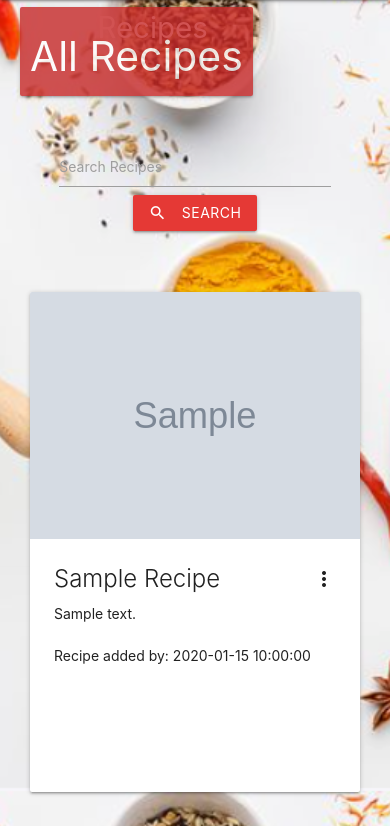
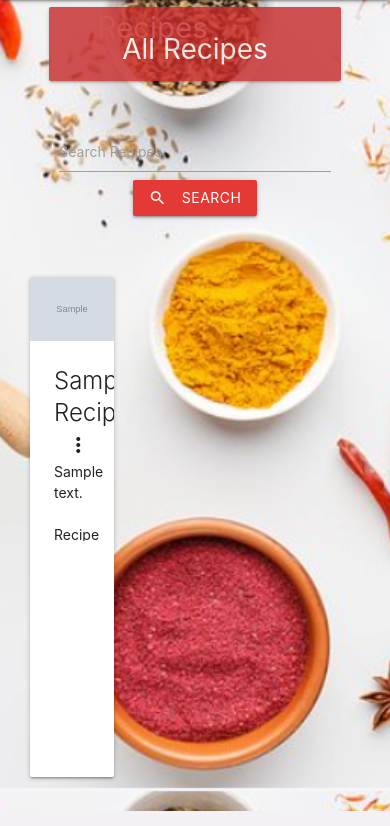
Before and after one commit to Cintakins/Recipe-Website, a Flask app: page /search in a window 390 px wide. Shown: the part 56-882 px from the top of the page. Run offline with Flask 2, Linux system fonts and the light colour scheme; grey boxes marked "Sample" are stand-in pictures; a database or web service that is not in the repository returns one stand-in record (values such as "Sample title"); some libraries are stand-ins or nearby versions.

Commit message:
changed position of titles

```diff
--- a/static/css/style.css
+++ b/static/css/style.css
@@ -3,6 +3,11 @@ body {
     background-repeat: no-repeat;
     background-size: cover;
     background-attachment: fixed;
+}
+
+.recipes-card {
+    width: 30%;
+    float: right;
 }
 
 #form-div {
@@ -44,3 +49,8 @@ select {
 .description {
     font-size: 1rem;
 }
+
+@media only screen and (max-width: 600px) {
+    h3 {
+        font-size: 2rem;
+    }
--- a/templates/add.html
+++ b/templates/add.html
@@ -1,7 +1,7 @@
 {% extends "base.html" %}
 {% block content %}
 <div class="row">
-    <div class="card-panel center-align red darken-3 white-text col l10 offset-l1 s12">
+    <div class="card-panel center-align red darken-3 white-text col s10 offset-s1">
         <h3>
             Add Recipe
         </h3>
--- a/templates/base.html
+++ b/templates/base.html
@@ -10,6 +10,7 @@
     <link href="https://fonts.googleapis.com/icon?family=Material+Icons" rel="stylesheet">
     <link rel="stylesheet" href="{{ url_for('static', filename='css/style.css') }}" type="text/css">
     <link href="https://cdnjs.cloudflare.com/ajax/libs/font-awesome/6.1.1/css/all.min.css">
+    <link rel="icon" type="image/x-icon" href="../static/images/favicon.png">
 
     <title>Delicious Recipes</title>
 </head>
@@ -36,7 +37,12 @@
             </div>
         </nav>
         <ul class="sidenav red darken-3" id="mobile-demo">
-            <li><a href="{{ url_for('all_recipes') }}">All Recipes</a></li>
+            <li>
+                <a href="{{ url_for('home') }}" class="brand-logo">Home</a>
+            </li>
+            <li>
+                <a href="{{ url_for('all_recipes') }}">All Recipes</a>
+            </li>
 
                     {% if session.current_user %}
                         <li><a href="{{ url_for('add') }}">Add Recipes</a></li>
--- a/templates/edit.html
+++ b/templates/edit.html
@@ -1,7 +1,7 @@
 {% extends "base.html" %}
 {% block content %}
 <div class="row">
-    <div class="card-panel center-align red darken-3 white-text col l10 offset-l1">
+    <div class="card-panel center-align red darken-3 white-text col s10 offset-s1">
         <h3>
             Edit Recipe
         </h3>
--- a/templates/home.html
+++ b/templates/home.html
@@ -1,7 +1,7 @@
 {% extends "base.html" %}
 {% block content %}
 <div class="row">
-    <div class="card-panel center-align red darken-3 white-text col l10 offset-l1">
+    <div class="card-panel center-align red darken-3 white-text col s10 offset-s1">
         <h3>
             Delicious Recipes
         </h3>
--- a/templates/login.html
+++ b/templates/login.html
@@ -2,7 +2,7 @@
 {% block content %}
 
 <div class="row">
-    <div class="card-panel center-align red darken-3 white-text col l10 offset-l1">
+    <div class="card-panel center-align red darken-3 white-text col s10 offset-s1">
         <h3>
             Log In
         </h3>
--- a/templates/login_to_add.html
+++ b/templates/login_to_add.html
@@ -2,7 +2,7 @@
 {% block content %}
 
 <div class="row">
-    <div class="card-panel center-align red darken-3 white-text col l10 offset-l1">
+    <div class="card-panel center-align red darken-3 white-text col col s10 offset-s1">
         <h3>
             Log in to add recipe
         </h3>
--- a/templates/recipes.html
+++ b/templates/recipes.html
@@ -1,7 +1,7 @@
 {% extends "base.html" %}
 {% block content %}
 <div class="row">
-    <div class="card-panel center-align red darken-3 white-text col l10 offset-l1">
+    <div class="card-panel center-align red darken-3 white-text col s10 offset-s1">
         <h3>
             All Recipes
         </h3>
@@ -23,7 +23,8 @@
 {% if recipes|length > 0 %}
 {% for recipe in recipes %}
 <div class="row">
-    <div class="col cards-container s12 m6 l4">
+    <!-- s12 m6 l4  -->
+    <div class="col cards-container recipes-card">
         <div class="card large">
             <div class="card-image waves-effect waves-block waves-light">
                 <a href="{{ url_for('one_recipe', recipe_id=recipe._id)}}">
--- a/templates/register.html
+++ b/templates/register.html
@@ -1,7 +1,7 @@
 {% extends "base.html" %}
 {% block content %}
 <div class="row">
-    <div class="card-panel center-align red darken-3 white-text col l10 offset-l1">
+    <div class="card-panel center-align red darken-3 white-text col s10 offset-s1">
         <h3>
             Register
         </h3>
```
Also changed, not shown: templates/one_recipe.html (+4 -4 lines), templates/profile.html (+4 -4 lines), static/images/favicon.png (added).
